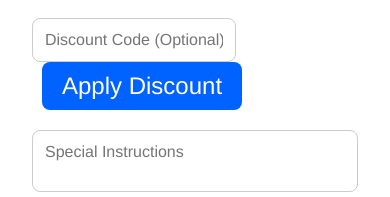
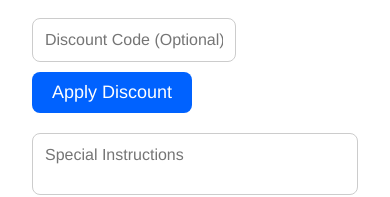
Before and after one commit to RyBCreates/Ben-Shea-Studios, a React (Vite) app: page /checkout in a window 390 px wide. Shown: the part 805-1002 px from the top of the page. Built offline with nearby package versions, Linux system fonts and the light colour scheme; no server answers.

Commit message:
Updated Checkout layout

```diff
--- a/src/components/App/App.jsx
+++ b/src/components/App/App.jsx
@@ -195,3 +195,5 @@ export default App;
 // TODO:
 // For CDN use Cloudinary API so that Ben can use a form and it sends it to cloudinary
 // Mark Order as paid when transaction succeeds with webhook
+// Fix CartItem's on Checkout page at smaller screens
+// Add Sizes/versions of items on to itemcard in Orders
--- a/src/components/pages/Checkout/Checkout.css
+++ b/src/components/pages/Checkout/Checkout.css
@@ -73,10 +73,31 @@
 .checkout__submit-button:hover {
   background-color: #333;
 }
+@media screen and (max-width: 945px) {
+  .checkout__apply-button {
+    font-size: 18px;
+  }
+}
+
+@media screen and (max-width: 861px) {
+  .checkout__apply-button {
+    margin: 10px 10px 0 0;
+  }
+}
 
 @media screen and (max-width: 740px) {
   .checkout__container {
     display: flex;
     flex-direction: column-reverse;
   }
+
+  .checkout__apply-button {
+    margin: 0 0 0 10px;
+  }
 }
+
+@media screen and (max-width: 440px) {
+  .checkout__apply-button {
+    margin: 10px 13px 0 0;
+  }
+}
```
